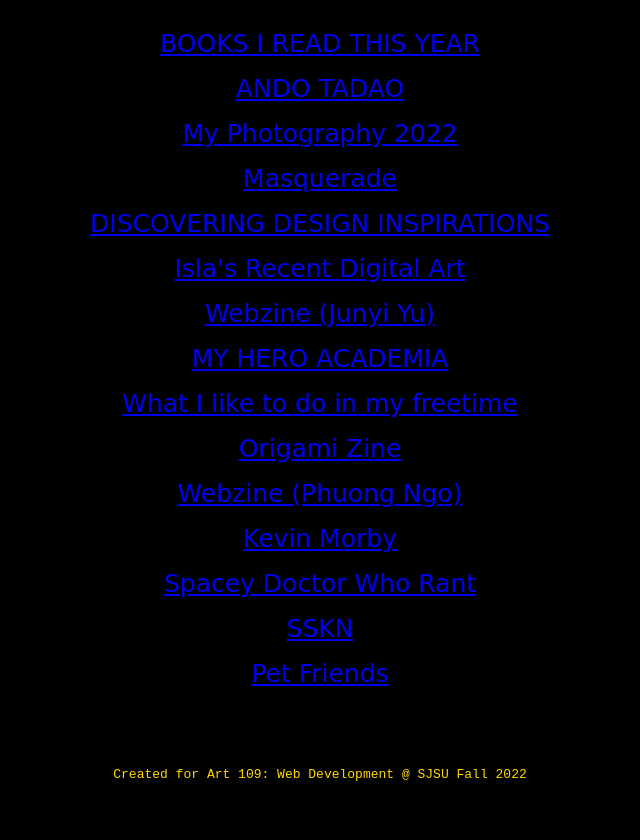
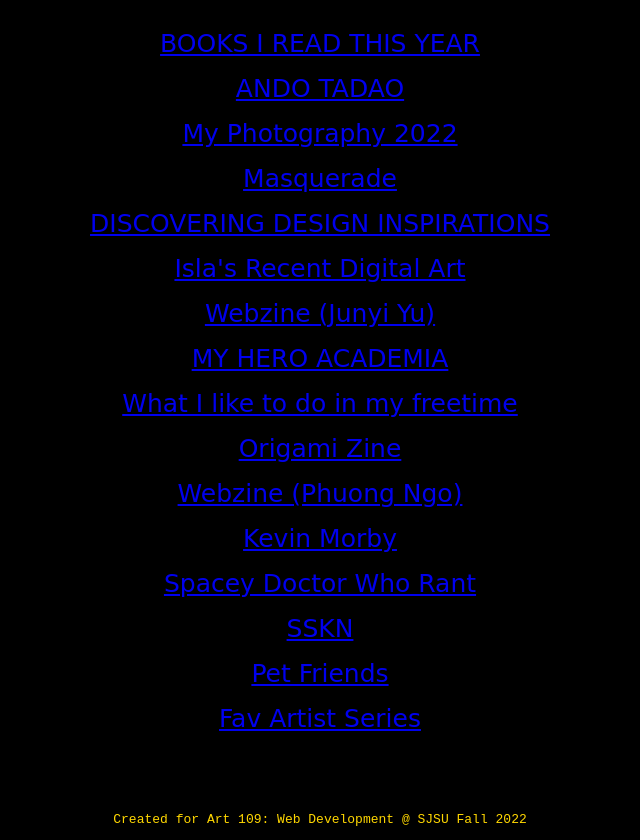
Before and after one commit to cthompto/webzines-f22, a plain HTML site: page index.html in a window 1280 px wide. Shown: the part 160-1000 px from the top of the page, without its empty margins (320-960 px from the left). Before the commit the page ends 955 px from the top, so only its background shows below. Drawn offline with Linux system fonts and the light colour scheme; a web font is replaced by a local one.

Commit message:
Update index.html

```diff
--- a/index.html
+++ b/index.html
@@ -24,6 +24,8 @@
   <p><a href="./spacey_dw_rant">Spacey Doctor Who Rant</a></p>
   <p><a href="./SSKN">SSKN</a></p>
   <p><a href="./thaouchau-zine">Pet  Friends</a></p>
+  <p><a href="./juyeongkang">Fav Artist Series</a></p>
+
   <footer>
     <p>Created for Art 109: Web Development @ SJSU Fall 2022</p>
   </footer>
```
